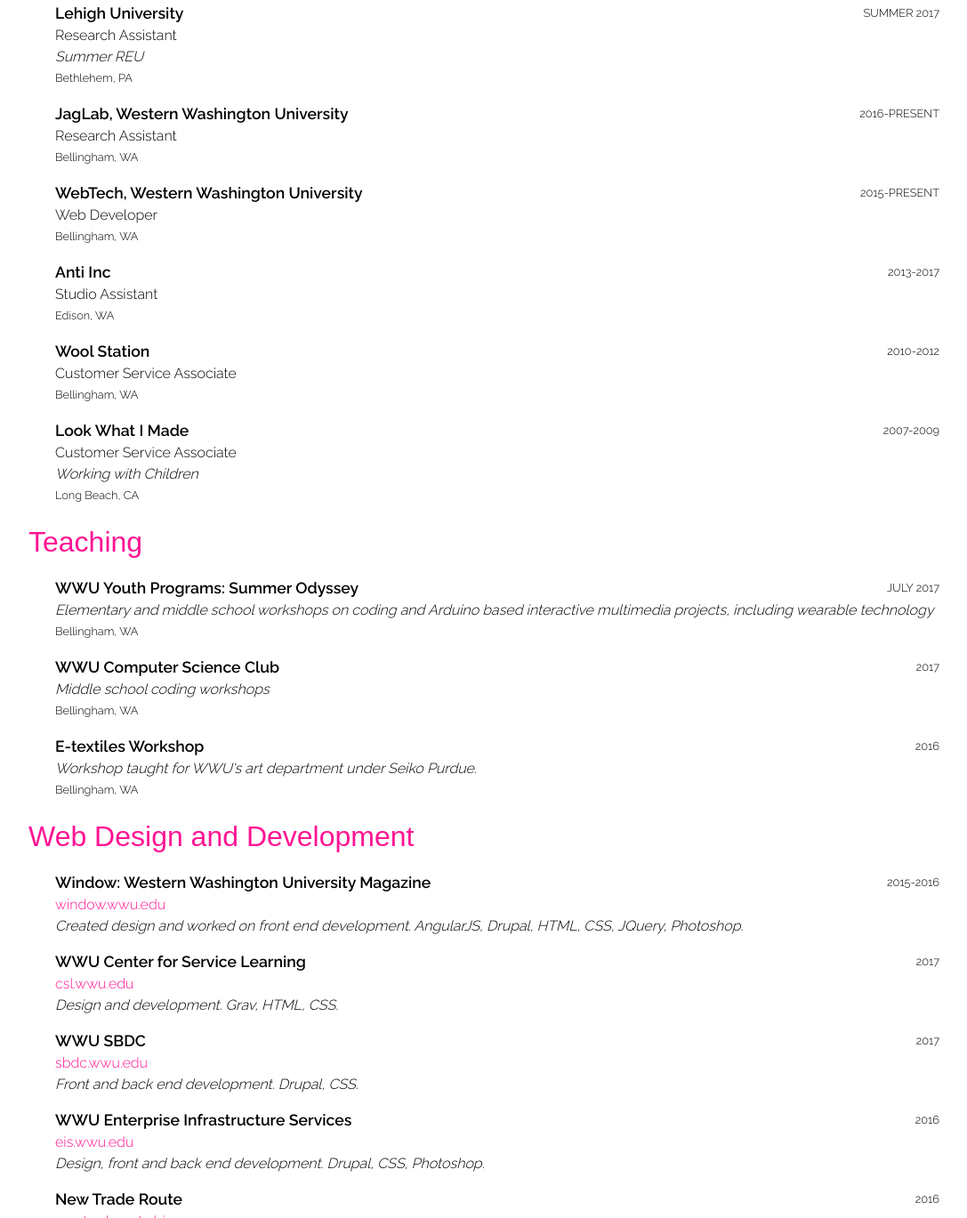
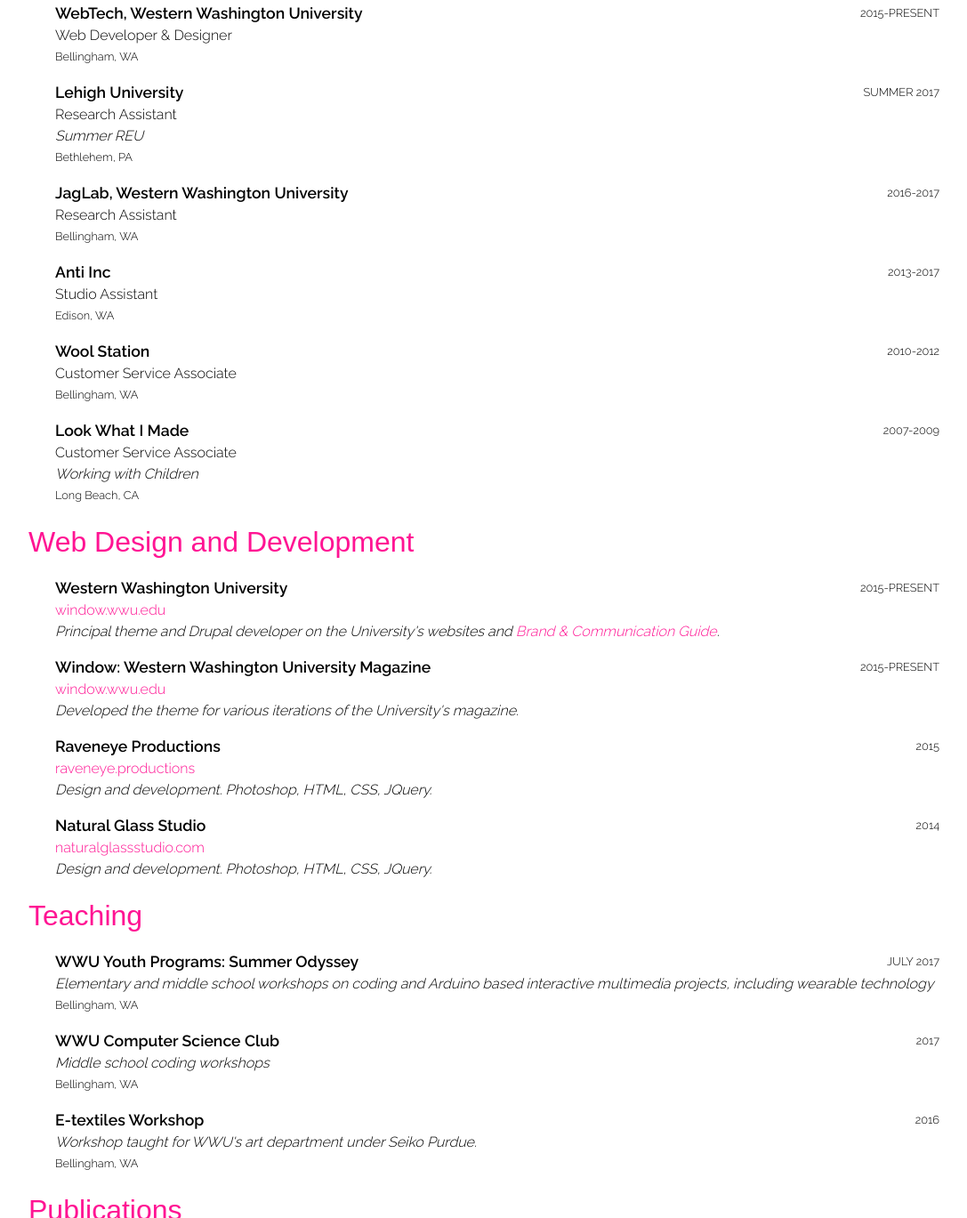
Before and after one commit to stephanie-mason/masonmakes, a plain HTML site: page cv.html in a window 1280 px wide. Shown: the part 1431-2800 px from the top of the page at 89% size, without its empty margins (96-1183 px from the left). Drawn offline with nearby package versions, Linux system fonts and the light colour scheme; a web font is replaced by a local one.

Commit message:
Update cv.html

```diff
--- a/cv.html
+++ b/cv.html
@@ -13,15 +13,15 @@
 <body>
 
   <header>
-    <h1> Stephanie Mason </h1>
-    <h2>Web Developer, Aspiring Bioinformatician</h2>
+    <h1> Stephanie Lynn Mason Paulantis</h1>
+    <h2>Web Developer</h2>
   </header>
 
   <div class="content">
 
     <section id="interests">
       <h2>Interests</h2>
-      <p>Computational biology, bioinformatics, design, art, electronics, textiles, and anywhere these things happen to intersect.</p>
+      <p>Web design & development, art, electronics, textiles, computational biology, and anywhere these things happen to intersect.</p>
     </section>
 
     <section id="contact">
@@ -86,6 +86,13 @@
     <section id="experience">
       <h2>Experience</h2>
       <div class="entry">
+        <h3>WebTech, Western Washington University</h3>
+        <p class="date">2015-Present</p>
+        <p class="title">Web Developer & Designer</p>
+        <p class="location">Bellingham, WA</p>
+      </div>
+
+      <div class="entry">
         <h3>Lehigh University</h3>
         <p class="date">Summer 2017</p>
         <p class="title">Research Assistant</p>
@@ -95,15 +102,8 @@
 
       <div class="entry">
         <h3>JagLab, Western Washington University</h3>
-        <p class="date">2016-Present</p>
+        <p class="date">2016-2017</p>
         <p class="title">Research Assistant</p>
-        <p class="location">Bellingham, WA</p>
-      </div>
-
-      <div class="entry">
-        <h3>WebTech, Western Washington University</h3>
-        <p class="date">2015-Present</p>
-        <p class="title">Web Developer</p>
         <p class="location">Bellingham, WA</p>
       </div>
 
@@ -127,6 +127,37 @@
         <p class="title">Customer Service Associate</p>
         <p class="note">Working with Children</p>
         <p class="location">Long Beach, CA</p>
+      </div>
+    </section>
+
+    <section id="web">
+      <h2>Web Design and Development</h2>
+      <div class="entry">
+        <h3>Western Washington University</h3>
+        <p class="date">2015-Present</p>
+        <p class="url"><a href="http://window.wwu.edu/">window.wwu.edu</a></p>
+        <p class="note">Principal theme and Drupal developer on the University's websites and <a href="https://brand.wwu.edu/">Brand & Communication Guide</a>.</p>
+      </div>
+
+      <div class="entry">
+        <h3>Window: Western Washington University Magazine</h3>
+        <p class="date">2015-Present</p>
+        <p class="url"><a href="http://window.wwu.edu/">window.wwu.edu</a></p>
+        <p class="note">Developed the theme for various iterations of the University's magazine.</p>
+      </div>
+
+      <div class="entry">
+        <h3>Raveneye Productions</h3>
+        <p class="date">2015</p>
+        <p class="url"><a href="http://raveneye.productions/">raveneye.productions</a></p>
+        <p class="note">Design and development. Photoshop, HTML, CSS, JQuery.</p>
+      </div>
+
+      <div class="entry">
+        <h3>Natural Glass Studio</h3>
+        <p class="date">2014</p>
+        <p class="url"><a href="http://naturalglassstudio.com/">naturalglassstudio.com</a></p>
+        <p class="note">Design and development. Photoshop, HTML, CSS, JQuery.</p>
       </div>
     </section>
 
@@ -154,60 +185,6 @@
       </div>
     </section>
 
-    <section id="web">
-      <h2>Web Design and Development</h2>
-
-      <div class="entry">
-        <h3>Window: Western Washington University Magazine</h3>
-        <p class="date">2015-2016</p>
-        <p class="url"><a href="http://window.wwu.edu/">window.wwu.edu</a></p>
-        <p class="note">Created design and worked on front end development. AngularJS, Drupal, HTML, CSS, JQuery, Photoshop.</p>
-      </div>
-
-      <div class="entry">
-        <h3>WWU Center for Service Learning</h3>
-        <p class="date">2017</p>
-        <p class="url"><a href="https://csl.wwu.edu/">csl.wwu.edu</a></p>
-        <p class="note">Design and development. Grav, HTML, CSS.</p>
-      </div>
-
-      <div class="entry">
-        <h3>WWU SBDC</h3>
-        <p class="date">2017</p>
-        <p class="url"><a href="https://sbdc.wwu.edu/">sbdc.wwu.edu</a></p>
-        <p class="note">Front and back end development. Drupal, CSS.</p>
-      </div>
-
-      <div class="entry">
-        <h3>WWU Enterprise Infrastructure Services</h3>
-        <p class="date">2016</p>
-        <p class="url"><a href="https://eis.wwu.edu/">eis.wwu.edu</a></p>
-        <p class="note">Design, front and back end development. Drupal, CSS, Photoshop.</p>
-      </div>
-
-      <div class="entry">
-        <h3>New Trade Route</h3>
-        <p class="date">2016</p>
-        <p class="url"><a href="http://newtraderoute.biz/">newtraderoute.biz</a></p>
-        <p class="note">Design and development. Jekyll, JQuery, HTML, CSS, Photoshop.</p>
-      </div>
-
-      <div class="entry">
-        <h3>Raveneye Productions</h3>
-        <p class="date">2015</p>
-        <p class="url"><a href="http://raveneye.productions/">raveneye.productions</a></p>
-        <p class="note">Design and development. Photoshop, HTML, CSS, JQuery.</p>
-      </div>
-
-      <div class="entry">
-        <h3>Natural Glass Studio</h3>
-        <p class="date">2014</p>
-        <p class="url"><a href="http://naturalglassstudio.com/">naturalglassstudio.com</a></p>
-        <p class="note">Design and development. Photoshop, HTML, CSS, JQuery.</p>
-      </div>
-
-    </section>
-
     <section id="publications">
       <h2>Publications</h2>
       <h3>Investigating Rigidity Properties of Protein Cavities</h3>
@@ -219,7 +196,7 @@
       <h2>Community Involvement</h2>
       <div class="entry">
         <h3>WWU Whiteboard Coders</h3>
-        <p class="date">2016-Present</p>
+        <p class="date">2016-2018</p>
         <p class="title">Club Secretary</p>
         <p class="note">Campus club for practicing technical coding interview skills</p>
         <p class="location">Bellingham, WA</p>
@@ -227,14 +204,14 @@
 
       <div class="entry">
         <h3>Association of Women in Computing</h3>
-        <p class="date">2016-Present</p>
+        <p class="date">2016-2018</p>
         <p class="title">WWU Chapter Member</p>
         <p class="location">Bellingham, WA</p>
       </div>
 
       <div class="entry">
         <h3>Association of Computing Machinery</h3>
-        <p class="date">2016-Present</p>
+        <p class="date">2016-2018</p>
         <p class="title">Student Member</p>
       </div>
 
@@ -263,7 +240,7 @@
       <div class="entry">
         <h3>Subdued Stringband Jamboree</h3>
         <p class="note">Local music festival</p>
-        <p class="date">2010-2016</p>
+        <p class="date">2010-2018</p>
         <p class="title">Volunteer</p>
         <p class="location">Demming, WA</p>
       </div>
```
